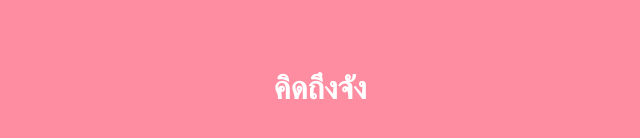
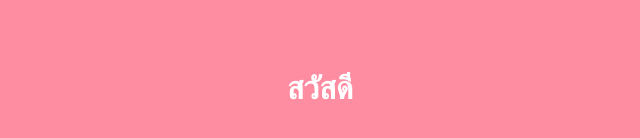
Before and after one commit to Toonzzx/Toonzzx.github.io, a plain HTML site: page index.html in a window 1280 px wide. Shown: the part 312-450 px from the top of the page, 320-960 px from the left. Drawn offline with Linux system fonts and the light colour scheme.

Commit message:
Update index.html

```diff
--- a/index.html
+++ b/index.html
@@ -22,6 +22,6 @@
   </style>
 </head>
 <body>
-  <h1>คิดถึงจัง</h1>
+  <h1>สวัสดี</h1>
 </body>
 </html>
```
